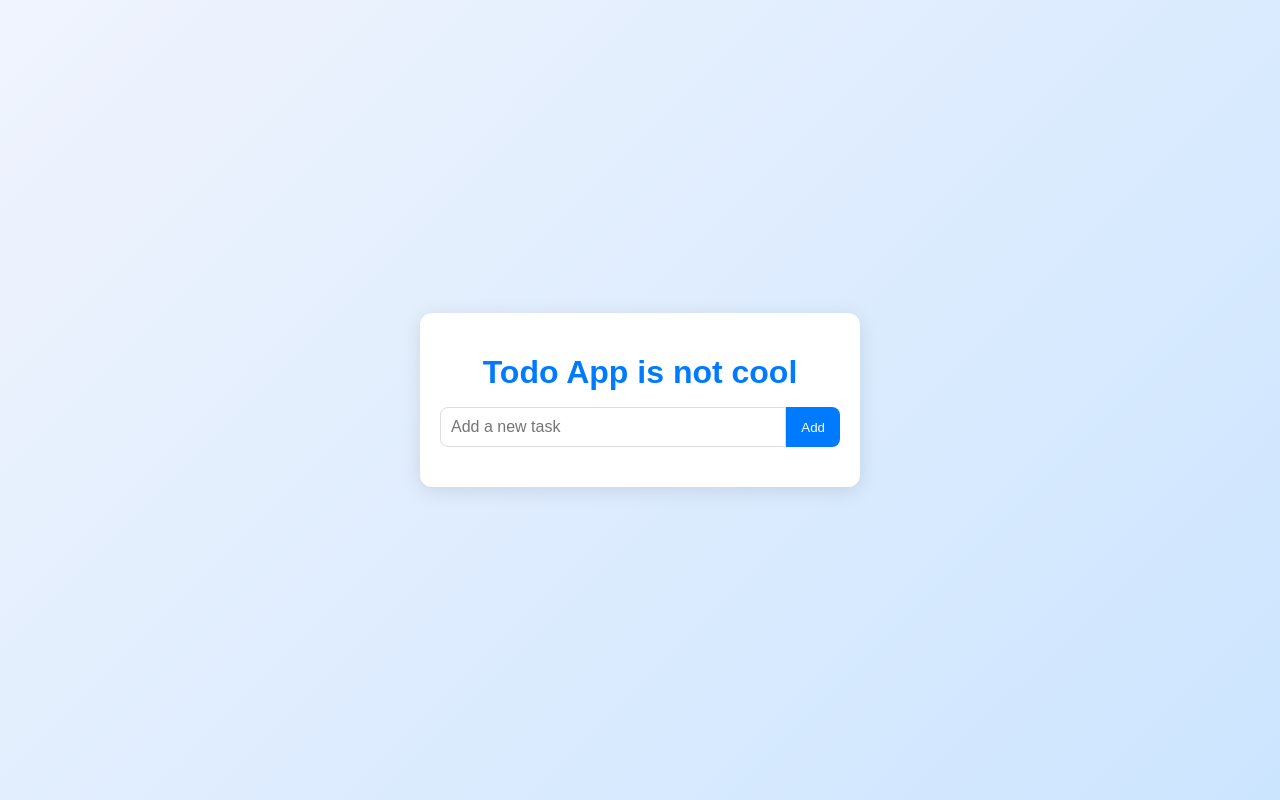
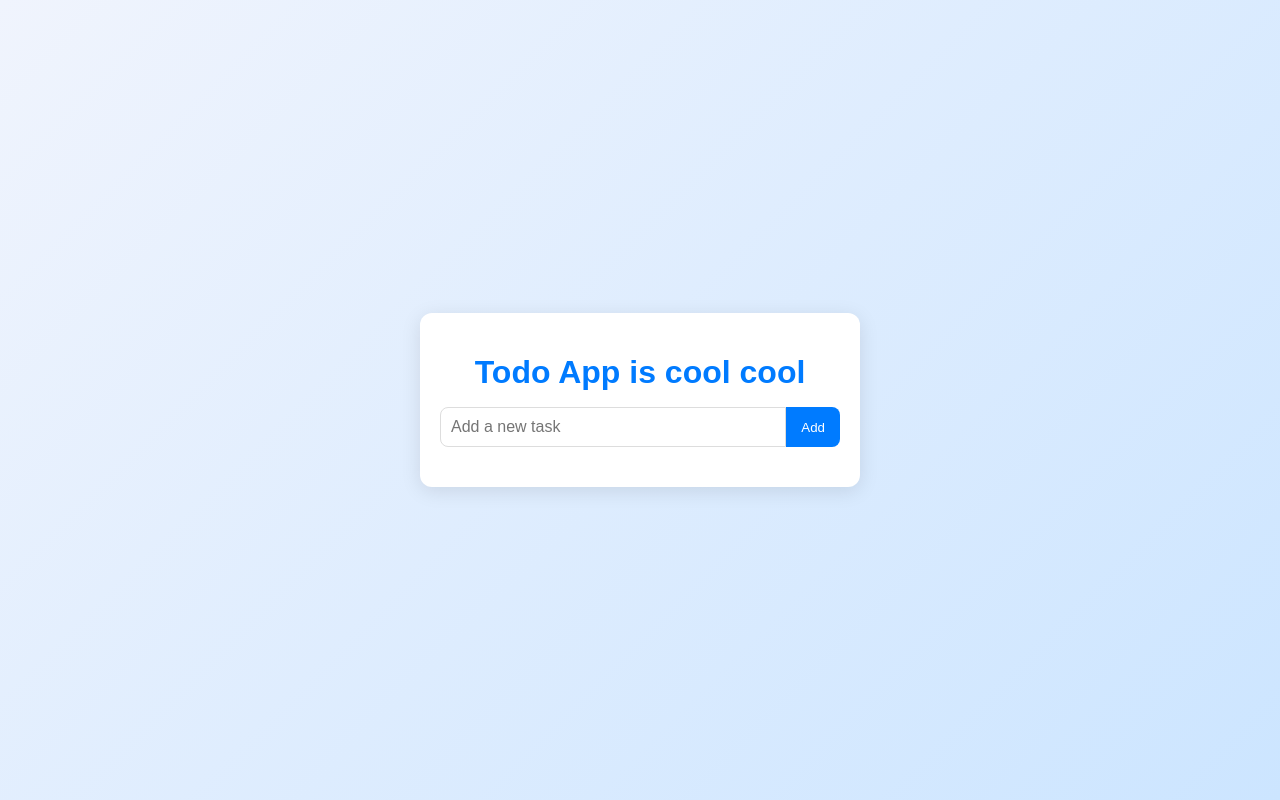
Before and after one commit to toffel-arthur-emf/module210-todo-toa, a plain HTML site: page src/frontend/index.html in a window 1280 px wide. Drawn offline with nearby package versions, Linux system fonts and the light colour scheme; no server answers.

Commit message:
Update index.html

```diff
--- a/src/frontend/index.html
+++ b/src/frontend/index.html
@@ -12,7 +12,7 @@
 
 <body>
   <div class="app-container">
-    <h1>Todo App is not cool</h1>
+    <h1>Todo App is cool cool</h1>
     <form id="todo-form">
       <input type="text" id="todo-input" placeholder="Add a new task" required>
       <button type="submit">Add</button>
```
